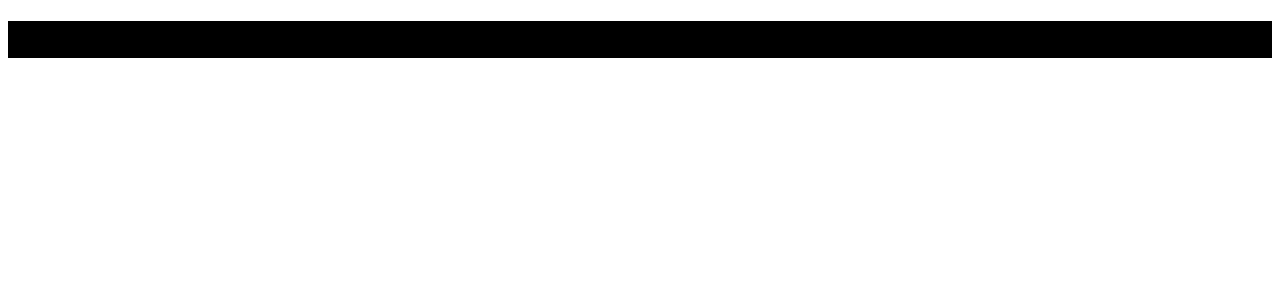
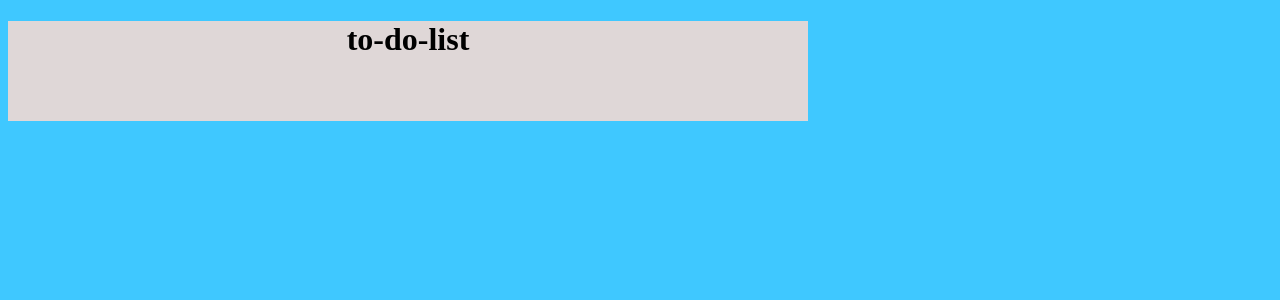
Before and after one commit to Edivansanto5/to-do-list.vue.js, a Vue app: page / in a window 1280 px wide. Shown: the top 300 px of the page. Built offline with nearby package versions, Linux system fonts and the light colour scheme.

Commit message:
iniciando projeto de to-do-list[

```diff
--- a/src/App.vue
+++ b/src/App.vue
@@ -13,3 +13,8 @@ export default {
   }
 }
 </script>
+<style>
+    body{
+      background: rgba(0, 183, 255, 0.753) !important;
+    }
+</style>
--- a/src/components/toList.vue
+++ b/src/components/toList.vue
@@ -1,6 +1,9 @@
 <template>
     <div class="conteiner">
-        <h1>teste</h1>
+        <div class="centralizar">
+            <h1>to-do-list</h1>
+        </div>
+
 
     </div>
 </template>
@@ -13,7 +16,10 @@ export default {
 </script>
 
 <style scoped>
-    .conteiner{
-        background-color: black;
-    }
+  .conteiner{
+    background: rgb(223, 215, 215);
+    width: 800px;
+    height: 100px;
+    text-align: center;
+  }
 </style>
```
